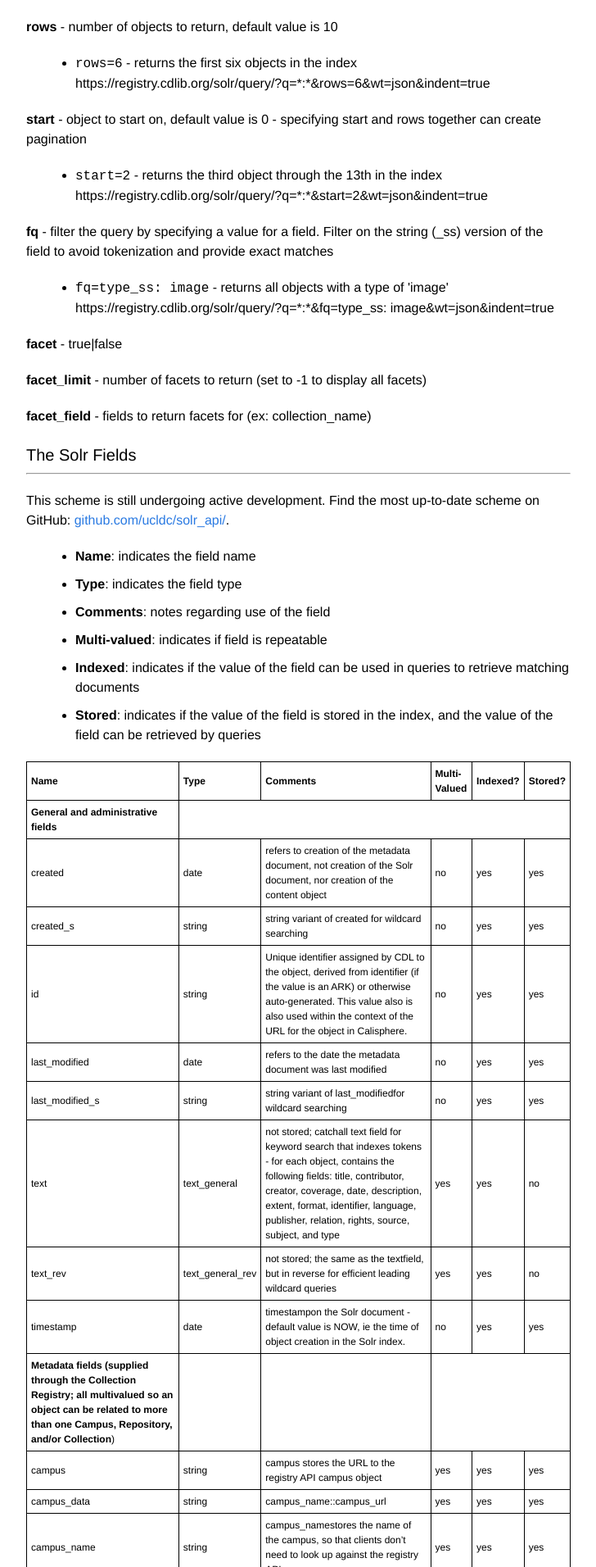
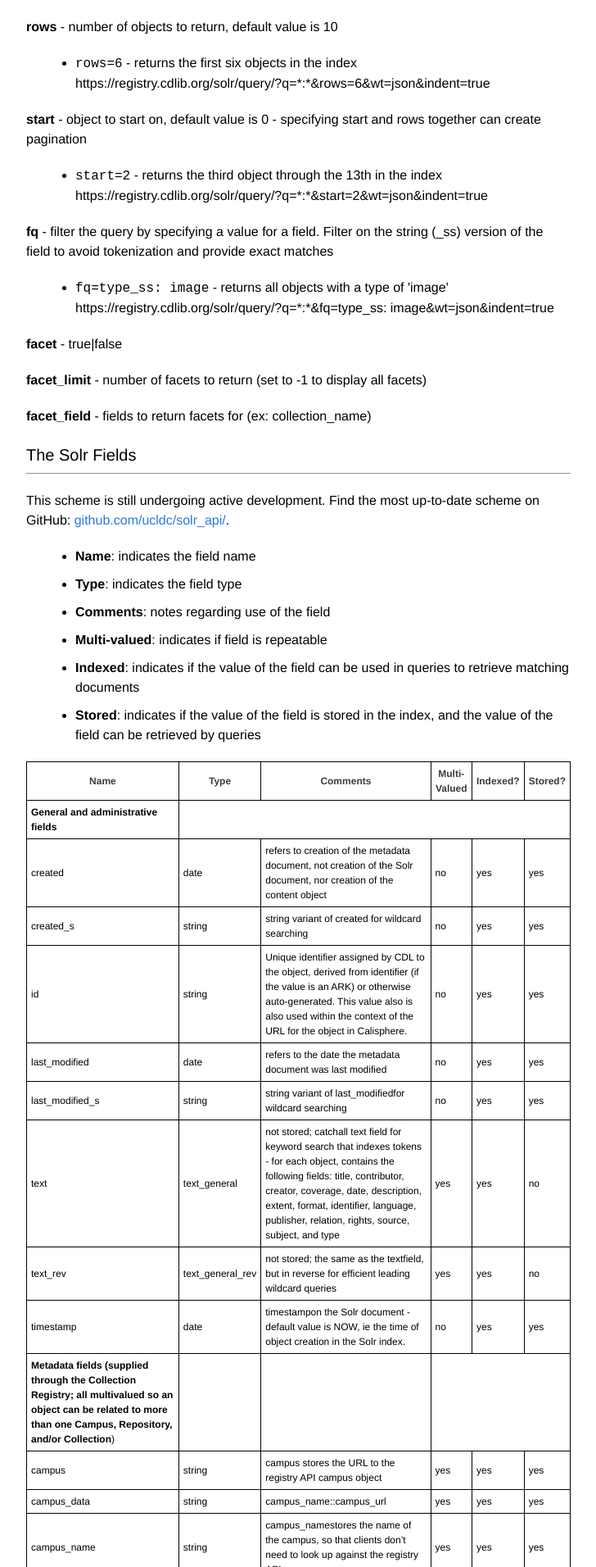
Before and after one commit to ucldc/ucldc-docs, a Jekyll site: the page built from docs/technical-docs/solr-api.md, in a window 1280 px wide. Shown: the part 1023-2935 px from the top of the page at 82% size, without its empty margins (158-886 px from the left). Built offline with Jekyll 4.4.1, drawn with Linux system fonts in a browser that asks for light colours; nearby versions of some CDN libraries.

Commit message:
Update solr-api.md

```diff
--- a/docs/technical-docs/solr-api.md
+++ b/docs/technical-docs/solr-api.md
@@ -87,24 +87,24 @@ This scheme is still undergoing active development. Find the most up-to-date sch
 
 <table class="confluenceTable">
  <tr>
-  <td class="confluenceTd">
+  <th class="confluenceTh">
   <p><b>Name </b></p>
-  </td>
-  <td class="confluenceTd">
+  </th>
+  <th class="confluenceTh">
   <p><b>Type </b></p>
-  </td>
-  <td class="confluenceTd">
+  </th>
+  <th class="confluenceTh">
   <p><b>Comments </b></p>
-  </td>
-  <td class="confluenceTd">
+  </th>
+  <th class="confluenceTh">
   <p><b>Multi-Valued </b></p>
-  </td>
-  <td class="confluenceTd">
+  </th>
+  <th class="confluenceTh">
   <p><b>Indexed?</b></p>
-  </td>
-  <td class="confluenceTd">
+  </th>
+  <th class="confluenceTh">
   <p><b>Stored?</b></p>
-  </td>
+  </th>
  </tr>
  <tr>
   <td class="confluenceTd">
```
